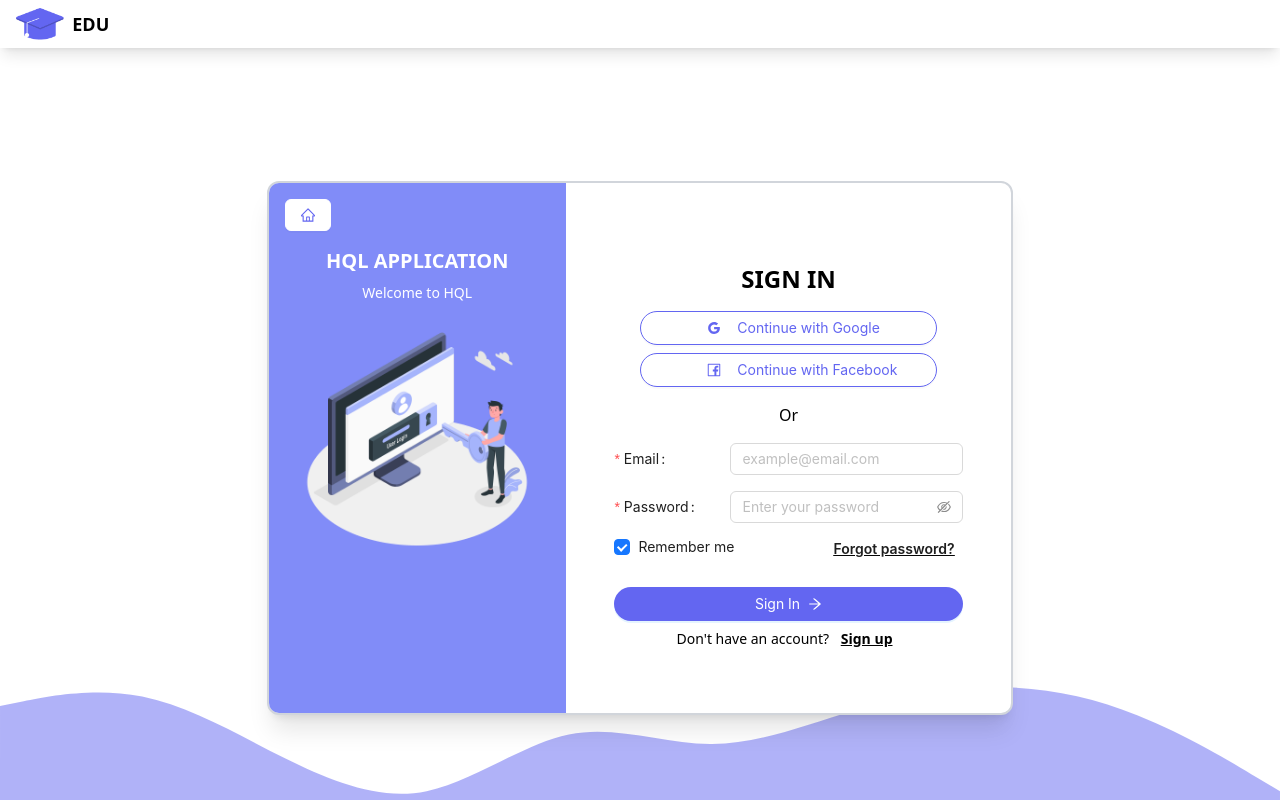
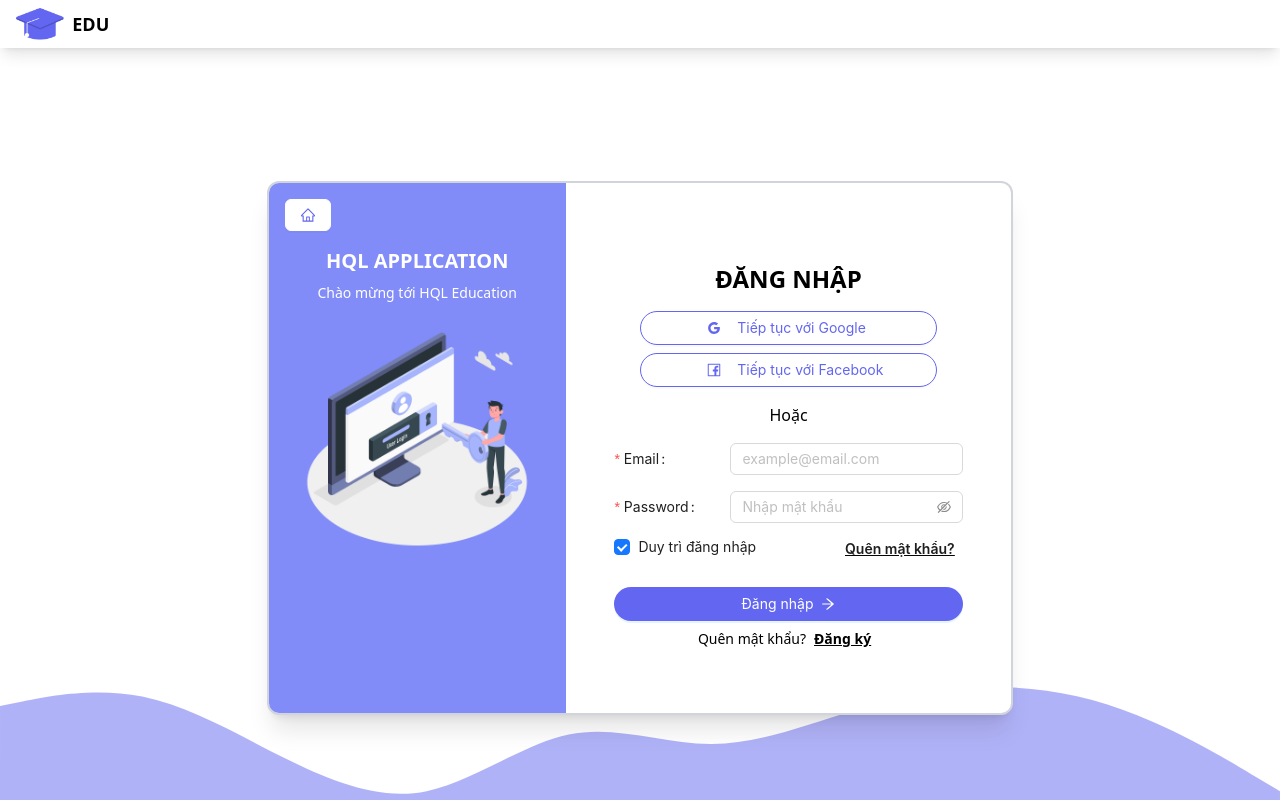
Before and after one commit to tuanlam1610/20KTPM02-AWP-Project, a React (Vite) app in the folder frontend/: page /login in a window 1280 px wide. Built offline with nearby package versions, Linux system fonts and the light colour scheme.

Commit message:
setup-i18n feat: init i18n, add 2 language

```diff
--- a/frontend/package.json
+++ b/frontend/package.json
@@ -17,11 +17,13 @@
     "axios": "^1.6.1",
     "dayjs": "^1.11.10",
     "firebase": "^10.7.0",
+    "i18next": "^23.7.11",
     "lodash": "^4.17.21",
     "postcss": "^8.4.31",
     "react": "^18.2.0",
     "react-dom": "^18.2.0",
     "react-hook-form": "^7.48.2",
+    "react-i18next": "^13.5.0",
     "react-redux": "^8.1.3",
     "react-router-dom": "^6.18.0",
     "tailwindcss": "^3.3.5"
--- a/frontend/src/App.tsx
+++ b/frontend/src/App.tsx
@@ -10,6 +10,7 @@ import UserProfilePage from './pages/UserProfilePage';
 import { appStore } from './redux/store';
 import ResetPasswordPage from './pages/ResetPasswordPage';
 import ActivateEmailPage from './pages/ActivateEmailPage';
+import './locale/i18n';
 
 function App() {
   return (
@@ -22,8 +23,8 @@ function App() {
         <Route path="/register" element={<SignUpPage />} />
         <Route path="/recover" element={<RecoverPasswordPage />} />
         <Route path="/profile" element={<UserProfilePage />} />
-        <Route path='/resetPassword' element={<ResetPasswordPage />} />
-        <Route path='/activateEmail' element={<ActivateEmailPage />} />
+        <Route path="/resetPassword" element={<ResetPasswordPage />} />
+        <Route path="/activateEmail" element={<ActivateEmailPage />} />
       </Routes>
     </Provider>
   );
--- /dev/null
+++ b/frontend/src/locale/en/en.json
@@ -0,0 +1,27 @@
+{
+  "signInPage": {
+    "signIn": "Sign In",
+    "signUp": "Sign Up",
+    "welcome": "Welcome to HQL Education",
+    "googleSignIn": "Continue with Google",
+    "fbSignIn": "Continue with Facebook",
+    "or": "Or",
+    "password": "Password",
+    "passwordPlaceholder": "Enter your password",
+    "rememberMe": "Remember me",
+    "forgetPassword": "Forgot Password?",
+    "notHaveAccount": "Don't have an account?",
+    "signInFail": "Sign In Fail",
+    "signInFailDescription": "The email and password is incorrect. Please double-check and try again.",
+    "fillInInformation": "Fill In Information",
+    "emailRequired": "Please enter your email!",
+    "passwordRequired": "Please enter your password!",
+    "emailInvalid": "Invalid email. Example: example@email.com",
+    "emailVerification": "Email Verification",
+    "activateAccount": "Activate Account",
+    "sendEmailTo": "We've send a mail to",
+    "activateAccountContent": "Please click the link in your email to activate your account.\nThe link in the mail will expire in 5 minutes.\nDon't forget to check your spam section!",
+    "notRecieveMail": "Didn't receive a mail?",
+    "resend": "Resend"
+  }
+}
--- /dev/null
+++ b/frontend/src/locale/i18n.ts
@@ -0,0 +1,28 @@
+import i18n from 'i18next';
+import { initReactI18next } from 'react-i18next';
+import vn from './vn/vn.json';
+import en from './en/en.json';
+
+const resources = {
+  en: {
+    translation: {
+      text: en,
+    },
+  },
+  vn: {
+    translation: {
+      text: vn,
+    },
+  },
+};
+
+i18n.use(initReactI18next).init({
+  resources,
+  lng: 'vn',
+  fallbackLng: 'vn',
+  interpolation: {
+    escapeValue: false,
+  },
+});
+
+export default i18n;
--- /dev/null
+++ b/frontend/src/locale/vn/vn.json
@@ -0,0 +1,27 @@
+{
+  "signInPage": {
+    "signIn": "Đăng nhập",
+    "signUp": "Đăng ký",
+    "welcome": "Chào mừng tới HQL Education",
+    "googleSignIn": "Tiếp tục với Google",
+    "fbSignIn": "Tiếp tục với Facebook",
+    "or": "Hoặc",
+    "password": "Mật khẩu",
+    "passwordPlaceholder": "Nhập mật khẩu",
+    "rememberMe": "Duy trì đăng nhập",
+    "forgetPassword": "Quên mật khẩu?",
+    "notHaveAccount": "Đã có tài khoản?",
+    "signInFail": "Đăng nhập thất bại",
+    "signInFailDescription": "Email và mật khẩu không chính xác. Vui lòng kiểm tra lại.",
+    "fillInInformation": "Nhập thông tin",
+    "emailRequired": "Vui lòng nhập email!",
+    "passwordRequired": "Vui lòng nhập mật khẩu!",
+    "emailInvalid": "Email không hợp lệ. Ví dụ: example@email.com",
+    "emailVerification": "Xác thực email",
+    "activateAccount": "Kích hoạt tài khoản",
+    "sendEmailTo": "Mail đã được gửi đến",
+    "activateAccountContent": "Vui lòng nhấp vào liên kết trong email để kích hoạt tài khoản của bạn.\n Liên kết trong thư sẽ hết hạn sau 5 phút.\n Đừng quên kiểm tra phần thư rác!",
+    "notRecieveMail": "Không nhận được mail?",
+    "resend": "Gửi lại"
+  }
+}
--- a/frontend/src/pages/SignInPage.tsx
+++ b/frontend/src/pages/SignInPage.tsx
@@ -18,6 +18,7 @@ import { Link, useNavigate } from 'react-router-dom';
 import { auth, fbAuthProvider, googleAuthProvider } from '../../firebase';
 import loginImg from '../assets/imgs/Login-amico.png';
 import wave from '../assets/imgs/wave.svg';
+import { t } from 'i18next';
 
 type FieldType = {
   email?: string;
@@ -78,9 +79,8 @@ export default function SignInPage() {
   });
   const openNotification = () => {
     api['error']({
-      message: 'Sign In Failed',
-      description:
-        'The email and password you entered did not match our records. Please double-check and try again.',
+      message: t('text.signInPage.signInFail'),
+      description: t('text.signInPage.signInFailDescription'),
       duration: 2,
     });
   };
@@ -120,12 +120,12 @@ export default function SignInPage() {
 
   const steps = [
     {
-      title: 'Fill In Information',
+      title: t('text.signInPage.fillInInformation'),
       content: (
         <div className="flex flex-col flex-1 justify-center items-center overflow-auto">
           {/* {isSubmitting && <Spin />} */}
           <h1 className="uppercase font-semibold text-2xl text-center my-4">
-            Sign In
+            {t('text.signInPage.signIn')}
           </h1>
           <div className="w-2/3 min-w-fit flex justify-center">
             <Button
@@ -133,7 +133,7 @@ export default function SignInPage() {
               onClick={handleSignInWithGG}
             >
               <GoogleOutlined />
-              <p className="w-1/2 flex">Continue with Google</p>
+              <p className="w-1/2 flex">{t('text.signInPage.googleSignIn')}</p>
             </Button>
           </div>
           <div className="w-2/3 min-w-fit flex justify-center">
@@ -142,10 +142,10 @@ export default function SignInPage() {
               onClick={handleSignInWithFB}
             >
               <FacebookOutlined />
-              <p className="w-1/2 flex">Continue with Facebook</p>
+              <p className="w-1/2 flex">{t('text.signInPage.fbSignIn')}</p>
             </Button>
           </div>
-          <p className="mt-4">Or</p>
+          <p className="mt-4">{t('text.signInPage.or')}</p>
           <Form
             form={form}
             className="mt-4 w-2/3 min-w-fit"
@@ -163,11 +163,11 @@ export default function SignInPage() {
               rules={[
                 {
                   required: true,
-                  message: 'Please enter your email!',
+                  message: t('text.signInPage.emailRequired'),
                 },
                 {
                   pattern: RegExp(/^[A-Z0-9._%+-]+@[A-Z0-9.-]+\.[A-Z]{2,4}$/i),
-                  message: 'Invalid email. Example: example@email.com',
+                  message: t('text.signInPage.emailInvalid'),
                 },
               ]}
               name={'email'}
@@ -179,12 +179,17 @@ export default function SignInPage() {
             <Form.Item<FieldType>
               label="Password"
               rules={[
-                { required: true, message: 'Please enter your password!' },
+                {
+                  required: true,
+                  message: t('text.signInPage.passwordRequired'),
+                },
               ]}
               name={'password'}
               className="w-full mb-2"
             >
-              <Input.Password placeholder="Enter your password" />
+              <Input.Password
+                placeholder={t('text.signInPage.passwordPlaceholder')}
+              />
             </Form.Item>
 
             <div className="w-full flex justify-between">
@@ -193,14 +198,14 @@ export default function SignInPage() {
                 name={'remember'}
                 className="w-fit mb-6"
               >
-                <Checkbox>Remember me</Checkbox>
+                <Checkbox>{t('text.signInPage.rememberMe')}</Checkbox>
               </Form.Item>
               <Link
                 to={'/recover'}
                 className="underline font-semibold p-2 hover:text-indigo-500"
               >
                 <p className="text-sm underline font-semibold">
-                  Forgot password?
+                  {t('text.signInPage.forgetPassword')}
                 </p>
               </Link>
             </div>
@@ -212,52 +217,48 @@ export default function SignInPage() {
                 className="flex justify-center items-center px-8 py-4 bg-indigo-500 rounded-full w-full"
                 loading={isSubmitting}
               >
-                <span>Sign In</span>
+                <span>{t('text.signInPage.signIn')}</span>
                 <ArrowRightOutlined className="text-sm flex justify-center items-center leading-none" />
               </Button>
             </Form.Item>
           </Form>
           <p className="text-sm">
-            Don't have an account?{' '}
+            {t('text.signInPage.forgetPassword')}
             <Link
               to={'/register'}
               className="underline font-semibold p-2 hover:text-indigo-500"
             >
-              Sign up
+              {t('text.signInPage.signUp')}
             </Link>
           </p>
         </div>
       ),
     },
     {
-      title: 'Email Verification',
+      title: t('text.signInPage.emailVerification'),
       content: (
         <div className="flex flex-col flex-1 justify-center items-center overflow-auto">
           <div className="w-2/3">
             <h1 className="uppercase font-semibold text-xl text-center my-4">
-              Activate Account
+              {t('text.signInPage.activateAccount')}
             </h1>
             <div>
               <MailOutlined className="text-4xl" />
             </div>
             <div className="my-4 w-full overflow-hidden flex flex-col gap-4 text-gray-700 text-sm">
-              <p>We've send a mail to</p>
+              <p>{t('text.signInPage.sendEmailTo')}</p>
               <p className="font-semibold text-lg">
                 {form.getFieldValue('email') != ''
                   ? form.getFieldValue('email')
                   : 'example@email.com'}
               </p>
               <div>
-                <p>
-                  Please click the link in your email to activate your account.
-                  The link in the mail will expire in 5 minutes.
-                </p>
-                <p> Don't forget to check your spam section!</p>
+                <p>{t('text.signInPage.activateAccountContent')}</p>
               </div>
               <p className="">
-                Didn't receive a mail?{' '}
+                {t('text.signInPage.activateAccountContent')}
                 <span className="underline text-indigo-500 font-semibold hover:cursor-pointer">
-                  Resend
+                  {t('text.signInPage.resend')}
                 </span>
               </p>
             </div>
@@ -285,7 +286,9 @@ export default function SignInPage() {
           <h1 className="uppercase font-semibold text-xl text-center">
             HQL Application
           </h1>
-          <p className=" mt-2 mb-4 text-sm text-center">Welcome to HQL</p>
+          <p className=" mt-2 mb-4 text-sm text-center">
+            {t('text.signInPage.welcome')}
+          </p>
           <img src={loginImg} className="object-contain box-border px-8" />
         </div>
         {/* Right Section */}
```
Also changed, not shown: 1 other file (tests, documents, lock files or other folders).
